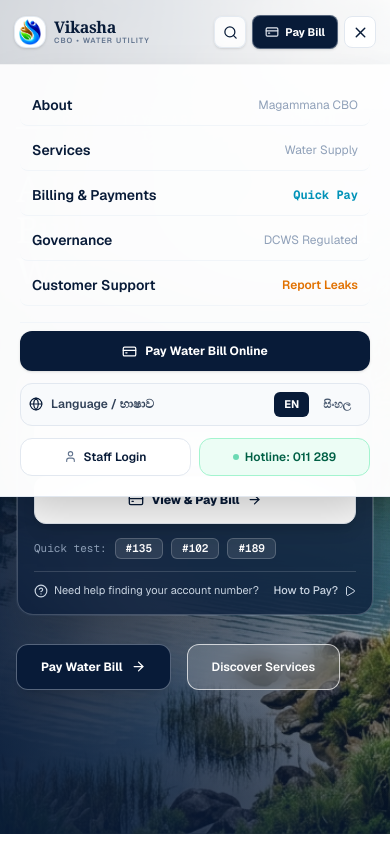
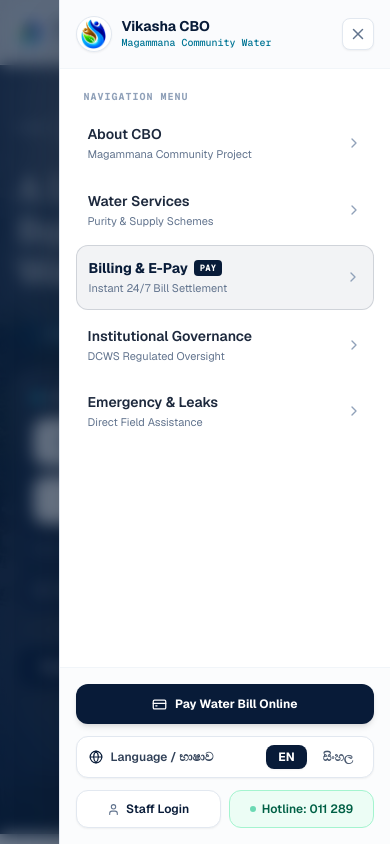
Before and after one commit to Genula2003/VIKASHA-CBO, a Next.js app: page / in a window 390 px wide. Both pictures are taken after a click on the button 360 px from the left and 32 px from the top of the page. Shown: the top 844 px of the page. Built offline with nearby package versions, Linux system fonts and the light colour scheme.

Commit message:
feat: replace mobile accordion with slide-in responsive mobile sidebar navigation

```diff
--- a/components/Navbar.tsx
+++ b/components/Navbar.tsx
@@ -15,7 +15,8 @@ import {
   X,
   Globe,
   ChevronDown,
-  Check
+  Check,
+  ChevronRight
 } from "lucide-react";
 
 interface NavbarProps {
@@ -44,6 +45,18 @@ export default function Navbar({ activeTab = "home" }: NavbarProps) {
     window.addEventListener("scroll", handleScroll, { passive: true });
     return () => window.removeEventListener("scroll", handleScroll);
   }, []);
+
+  // Prevent background scrolling when mobile sidebar is open
+  useEffect(() => {
+    if (mobileMenuOpen) {
+      document.body.style.overflow = "hidden";
+    } else {
+      document.body.style.overflow = "";
+    }
+    return () => {
+      document.body.style.overflow = "";
+    };
+  }, [mobileMenuOpen]);
 
   const handleNavClick = (tab: "home" | "services" | "billing" | "support" | "about", href: string) => {
     setCurrentTab(tab);
@@ -344,73 +357,113 @@ export default function Navbar({ activeTab = "home" }: NavbarProps) {
         )}
       </AnimatePresence>
 
-      {/* Mobile Menu Drawer */}
+      {/* Mobile Slide-In Sidebar Option */}
       <AnimatePresence>
         {mobileMenuOpen && (
+          <div className="fixed inset-0 z-50 lg:hidden" aria-modal="true" role="dialog" aria-label="Mobile Navigation Sidebar">
+            {/* Backdrop Overlay */}
             <motion.div
-            initial={{ opacity: 0, height: 0 }}
-            animate={{ opacity: 1, height: "auto" }}
-            exit={{ opacity: 0, height: 0 }}
-            className="lg:hidden bg-white/98 backdrop-blur-2xl border-b border-slate-200 px-5 py-5 space-y-4 shadow-2xl max-h-[calc(100vh-80px)] overflow-y-auto"
+              initial={{ opacity: 0 }}
+              animate={{ opacity: 1 }}
+              exit={{ opacity: 0 }}
+              transition={{ duration: 0.25 }}
+              onClick={() => setMobileMenuOpen(false)}
+              className="fixed inset-0 bg-[#081B38]/60 backdrop-blur-sm"
+              aria-hidden="true"
+            />
+
+            {/* Slide-In Side Panel */}
+            <motion.div
+              initial={{ x: "100%" }}
+              animate={{ x: 0 }}
+              exit={{ x: "100%" }}
+              transition={{ duration: 0.35, ease: smoothEase }}
+              className="fixed top-0 right-0 bottom-0 w-[85vw] max-w-[360px] h-full bg-white shadow-2xl flex flex-col justify-between overflow-y-auto z-10 border-l border-slate-200"
             >
-            <nav className="flex flex-col space-y-1 text-sm font-semibold text-[#081B38]">
+              {/* Top Panel Header */}
+              <div className="p-4 sm:p-5 border-b border-slate-100 flex items-center justify-between bg-slate-50/70">
+                <div className="flex items-center gap-2.5">
+                  <div className="w-9 h-9 rounded-full bg-white border border-slate-200 p-0.5 flex items-center justify-center shadow-xs shrink-0">
+                    <img
+                      src="/logo.webp"
+                      alt="Vikasha CBO Official Emblem"
+                      width={36}
+                      height={36}
+                      className="w-full h-full object-contain"
+                    />
+                  </div>
+                  <div>
+                    <span className="font-bold text-sm text-[#081B38] block leading-tight">Vikasha CBO</span>
+                    <span className="text-[10px] text-cyan-700 font-mono font-medium block">Magammana Community Water</span>
+                  </div>
+                </div>
+
                 <button
                   type="button"
-                onClick={() => handleNavClick("about", "#about")}
-                className="text-left py-2.5 px-3 rounded-lg hover:bg-slate-100 flex items-center justify-between border-b border-slate-100"
+                  onClick={() => setMobileMenuOpen(false)}
+                  className="w-8 h-8 rounded-lg bg-white border border-slate-200 flex items-center justify-center text-slate-500 hover:text-slate-900 active:scale-95 transition-all cursor-pointer shadow-xs"
+                  aria-label="Close sidebar navigation"
                 >
-                <span>About</span>
-                <span className="text-slate-400 text-xs font-normal">Magammana CBO</span>
+                  <X size={18} />
                 </button>
+              </div>
+
+              {/* Navigation Items */}
+              <div className="p-4 flex-1 space-y-1 overflow-y-auto">
+                <div className="px-2 py-1 text-[10px] font-mono font-bold uppercase tracking-widest text-slate-400">
+                  Navigation Menu
+                </div>
+
+                {[
+                  { id: "about", label: "About CBO", sub: "Magammana Community Project", href: "#about" },
+                  { id: "services", label: "Water Services", sub: "Purity & Supply Schemes", href: "#services" },
+                  { id: "billing", label: "Billing & E-Pay", sub: "Instant 24/7 Bill Settlement", href: "/pay", highlight: true },
+                  { id: "about", label: "Institutional Governance", sub: "DCWS Regulated Oversight", href: "#governance" },
+                  { id: "support", label: "Emergency & Leaks", sub: "Direct Field Assistance", href: "#leaks" },
+                ].map((item, idx) => (
                   <button
+                    key={idx}
                     type="button"
-                onClick={() => handleNavClick("services", "#services")}
-                className="text-left py-2.5 px-3 rounded-lg hover:bg-slate-100 flex items-center justify-between border-b border-slate-100"
+                    onClick={() => handleNavClick(item.id as "home" | "services" | "billing" | "support" | "about", item.href)}
+                    className={`w-full text-left p-3 rounded-xl flex items-center justify-between transition-colors group cursor-pointer ${
+                      item.highlight
+                        ? "bg-[#081B38]/5 border border-[#081B38]/15 text-[#081B38] font-bold"
+                        : "hover:bg-slate-50 text-slate-800 font-semibold"
+                    }`}
                   >
-                <span>Services</span>
-                <span className="text-slate-400 text-xs font-normal">Water Supply</span>
+                    <div>
+                      <div className="text-sm flex items-center gap-1.5">
+                        <span>{item.label}</span>
+                        {item.highlight && (
+                          <span className="px-1.5 py-0.5 rounded text-[9px] bg-[#081B38] text-white font-mono font-bold">
+                            PAY
+                          </span>
+                        )}
+                      </div>
+                      <div className="text-[11px] text-slate-500 font-normal mt-0.5">
+                        {item.sub}
+                      </div>
+                    </div>
+                    <ChevronRight size={16} className="text-slate-400 group-hover:text-[#081B38] group-hover:translate-x-0.5 transition-all" />
                   </button>
-              <button
-                type="button"
-                onClick={() => handleNavClick("billing", "/pay")}
-                className="text-left py-2.5 px-3 rounded-lg hover:bg-slate-100 flex items-center justify-between border-b border-slate-100"
-              >
-                <span>Billing &amp; Payments</span>
-                <span className="text-cyan-600 text-xs font-mono font-bold">Quick Pay</span>
-              </button>
-              <button
-                type="button"
-                onClick={() => handleNavClick("about", "#governance")}
-                className="text-left py-2.5 px-3 rounded-lg hover:bg-slate-100 flex items-center justify-between border-b border-slate-100"
-              >
-                <span>Governance</span>
-                <span className="text-slate-400 text-xs font-normal">DCWS Regulated</span>
-              </button>
-              <button
-                type="button"
-                onClick={() => handleNavClick("support", "#leaks")}
-                className="text-left py-2.5 px-3 rounded-lg hover:bg-slate-100 flex items-center justify-between border-b border-slate-100"
-              >
-                <span>Customer Support</span>
-                <span className="text-amber-600 text-xs font-semibold">Report Leaks</span>
-              </button>
-            </nav>
+                ))}
+              </div>
 
-            {/* Mobile Drawer Actions & Utilities */}
-            <div className="pt-2 space-y-3 border-t border-slate-100">
+              {/* Bottom Actions & Language Selector */}
+              <div className="p-4 border-t border-slate-100 bg-slate-50/50 space-y-3">
                 {/* Pay Water Bill Primary Button */}
                 <Link
                   href="/pay"
                   onClick={() => setMobileMenuOpen(false)}
-                className="w-full py-3 rounded-xl bg-[#081B38] hover:bg-[#0B2548] text-white font-bold text-xs flex items-center justify-center gap-2 shadow-sm"
+                  className="w-full py-3 rounded-xl bg-[#081B38] hover:bg-[#0B2548] active:scale-[0.98] text-white font-bold text-xs sm:text-sm flex items-center justify-center gap-2 shadow-md transition-all cursor-pointer"
                 >
                   <CreditCard size={15} />
                   <span>Pay Water Bill Online</span>
                 </Link>
 
-              {/* Language Selector in Mobile Drawer */}
-              <div className="flex items-center justify-between p-2 rounded-xl bg-slate-50 border border-slate-200">
-                <div className="flex items-center gap-2 text-xs font-semibold text-slate-700">
+                {/* Language Selector */}
+                <div className="flex items-center justify-between p-2 rounded-xl bg-white border border-slate-200 shadow-xs">
+                  <div className="flex items-center gap-2 text-xs font-semibold text-slate-700 pl-1">
                     <Globe size={14} className="text-[#081B38]" />
                     <span>Language / භාෂාව</span>
                   </div>
@@ -418,8 +471,8 @@ export default function Navbar({ activeTab = "home" }: NavbarProps) {
                     <button
                       type="button"
                       onClick={() => setCurrentLang("EN")}
-                    className={`px-2.5 py-1 rounded-md text-[11px] font-bold transition-colors ${
-                      currentLang === "EN" ? "bg-[#081B38] text-white" : "text-slate-600 hover:bg-slate-200"
+                      className={`px-3 py-1 rounded-lg text-xs font-bold transition-all ${
+                        currentLang === "EN" ? "bg-[#081B38] text-white shadow-xs" : "text-slate-600 hover:bg-slate-100"
                       }`}
                     >
                       EN
@@ -427,8 +480,8 @@ export default function Navbar({ activeTab = "home" }: NavbarProps) {
                     <button
                       type="button"
                       onClick={() => setCurrentLang("SI")}
-                    className={`px-2.5 py-1 rounded-md text-[11px] font-bold transition-colors ${
-                      currentLang === "SI" ? "bg-[#081B38] text-white" : "text-slate-600 hover:bg-slate-200"
+                      className={`px-3 py-1 rounded-lg text-xs font-bold transition-all ${
+                        currentLang === "SI" ? "bg-[#081B38] text-white shadow-xs" : "text-slate-600 hover:bg-slate-100"
                       }`}
                     >
                       සිංහල
@@ -441,7 +494,7 @@ export default function Navbar({ activeTab = "home" }: NavbarProps) {
                   <Link
                     href="/login"
                     onClick={() => setMobileMenuOpen(false)}
-                  className="flex items-center justify-center gap-1.5 p-2.5 rounded-xl border border-slate-200 bg-white text-[#081B38] font-semibold hover:bg-slate-50"
+                    className="flex items-center justify-center gap-1.5 p-2.5 rounded-xl border border-slate-200 bg-white text-[#081B38] font-semibold hover:bg-slate-50 transition-colors shadow-xs"
                   >
                     <User size={13} className="text-slate-500" />
                     <span>Staff Login</span>
@@ -449,7 +502,7 @@ export default function Navbar({ activeTab = "home" }: NavbarProps) {
 
                   <a
                     href="tel:0112894567"
-                  className="flex items-center justify-center gap-1.5 p-2.5 rounded-xl border border-emerald-200 bg-emerald-50 text-emerald-800 font-semibold"
+                    className="flex items-center justify-center gap-1.5 p-2.5 rounded-xl border border-emerald-200 bg-emerald-50 text-emerald-800 font-semibold hover:bg-emerald-100 transition-colors"
                   >
                     <span className="w-1.5 h-1.5 rounded-full bg-emerald-500 animate-pulse" />
                     <span>Hotline: 011 289</span>
@@ -457,6 +510,7 @@ export default function Navbar({ activeTab = "home" }: NavbarProps) {
                 </div>
               </div>
             </motion.div>
+          </div>
         )}
       </AnimatePresence>
 
```
Lines whose indentation alone changed are shown as unchanged.
